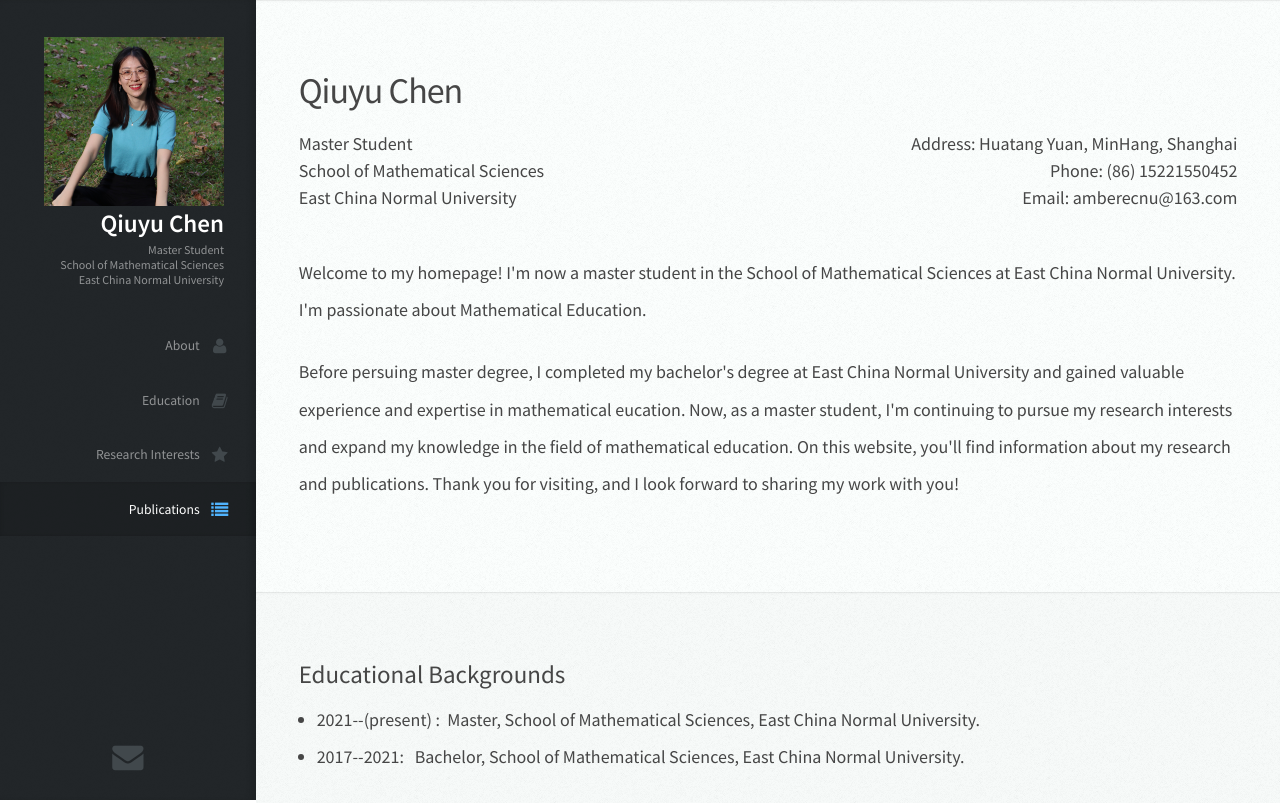
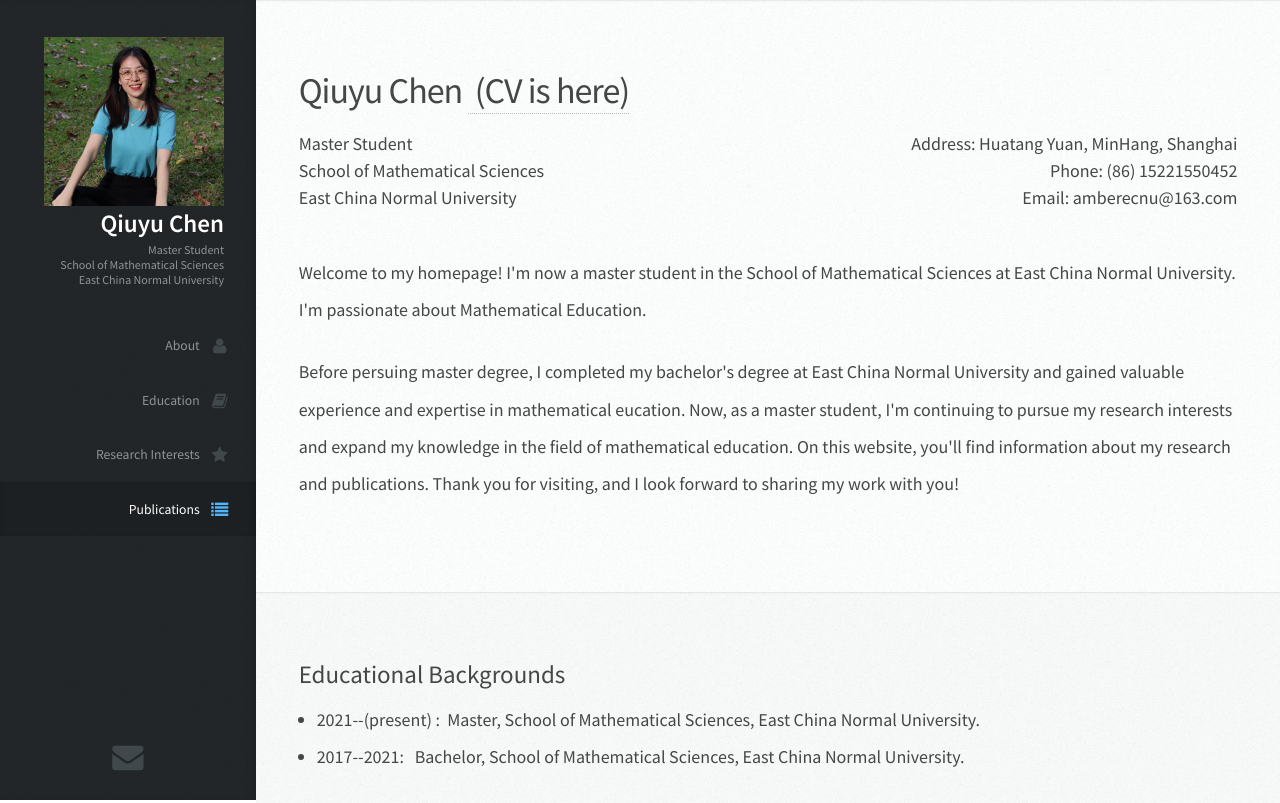
Before and after one commit to qychen86/qychen86.github.io, a plain HTML site: page index.html in a window 1280 px wide. Shown: the top 803 px of the page. Drawn offline with Linux system fonts and the light colour scheme.

Commit message:
Update index.html

```diff
--- a/index.html
+++ b/index.html
@@ -86,7 +86,7 @@
 						<div class="container">
 
 							<header>
-								<h2 style="font-size:36px;margin-bottom:12px">Qiuyu Chen</h2>
+								<h2 style="font-size:36px;margin-bottom:12px">Qiuyu Chen&nbsp<a href="files/cv.pdf" target="_blank">  (CV is here) </a></h2>
 
 
 								<div class="row">
```
